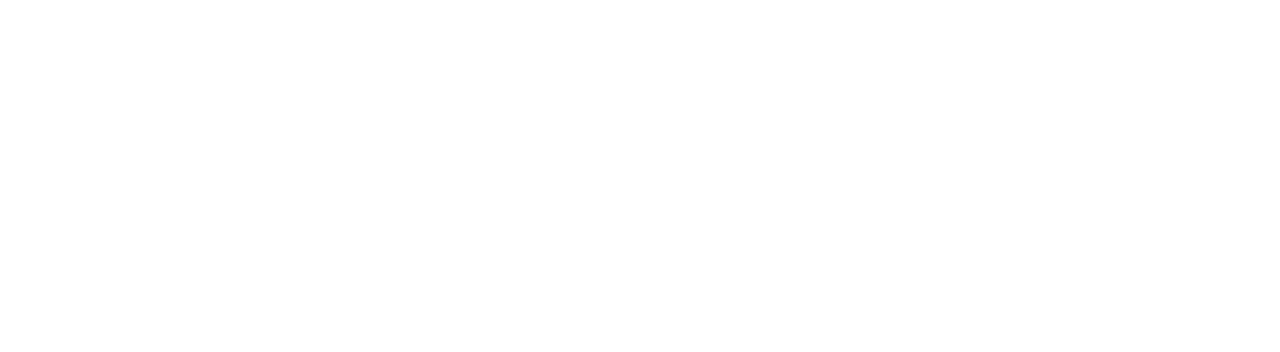
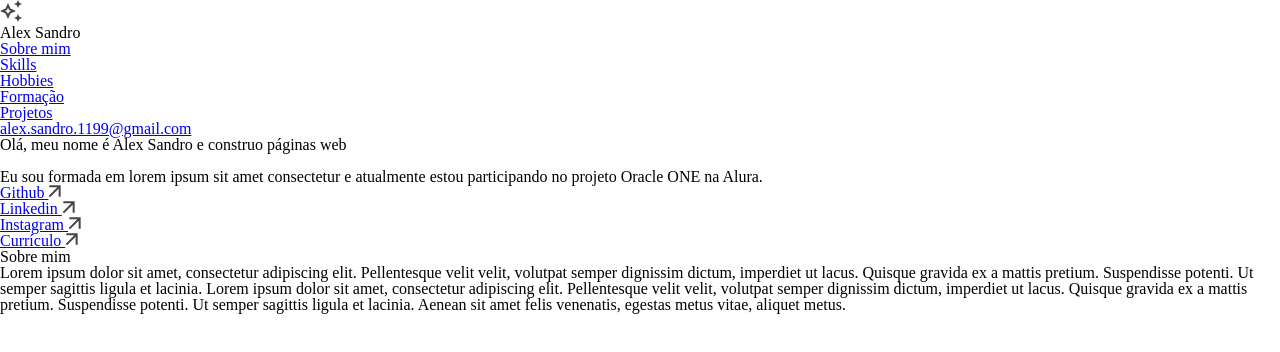
Before and after one commit to alexsanjr/portfolio-challange-oracle, a plain HTML site: page index.html in a window 1280 px wide. Drawn offline with Linux system fonts and the light colour scheme.

Commit message:
html e imgs adicionadas

```diff
--- /dev/null
+++ b/css/reset.css
@@ -0,0 +1,43 @@
+html, body, div, span, applet, object, iframe,
+h1, h2, h3, h4, h5, h6, p, blockquote, pre,
+a, abbr, acronym, address, big, cite, code,
+del, dfn, em, img, ins, kbd, q, s, samp,
+small, strike, strong, sub, sup, tt, var,
+b, u, i, center,
+dl, dt, dd, ol, ul, li,
+fieldset, form, label, legend,
+table, caption, tbody, tfoot, thead, tr, th, td,
+article, aside, canvas, details, embed,
+figure, figcaption, footer, header, hgroup,
+menu, nav, output, ruby, section, summary,
+time, mark, audio, video {
+	margin: 0;
+	padding: 0;
+	border: 0;
+	font-size: 100%;
+	font: inherit;
+	vertical-align: baseline;
+}
+/* HTML5 display-role reset for older browsers */
+article, aside, details, figcaption, figure,
+footer, header, hgroup, menu, nav, section {
+	display: block;
+}
+body {
+	line-height: 1;
+}
+ol, ul {
+	list-style: none;
+}
+blockquote, q {
+	quotes: none;
+}
+blockquote:before, blockquote:after,
+q:before, q:after {
+	content: '';
+	content: none;
+}
+table {
+	border-collapse: collapse;
+	border-spacing: 0;
+}
--- a/css/style.css
+++ b/css/style.css
@@ -0,0 +1 @@
+@import url(./reset.css);
--- a/index.html
+++ b/index.html
@@ -4,10 +4,50 @@
   <meta charset="UTF-8">
   <meta http-equiv="X-UA-Compatible" content="IE=edge">
   <meta name="viewport" content="width=device-width, initial-scale=1.0">
+  <link rel="stylesheet" href="./css/style.css">
   <title>Portfólio</title>
 </head>
+
 <body>
-    <header></header>
+  <nav>
+    <img src="./img/estrelas.svg" alt="estrelas">
+    <p>Alex Sandro</p>
+    <ul>
+      <li><a href="#" target="_blank">Sobre mim</a></li>
+      <li><a href="#" target="_blank">Skills</a></li>
+      <li><a href="#" target="_blank">Hobbies</a></li>
+      <li><a href="#" target="_blank">Formação</a></li>
+      <li><a href="#" target="_blank">Projetos</a></li>
+      <li><a href="#" target="_blank">alex.sandro.1199@gmail.com</a></li>
+    </ul>
+  </nav>
 
+  <header>
+    <h1>Olá, meu nome é Alex Sandro e construo páginas web</h1>
+    <!-- minha foto de perfil --> <img src="" alt="">
+    <p>Eu sou formada em lorem ipsum sit amet consectetur e atualmente estou participando no projeto Oracle ONE na Alura.</p>
+    <ul>
+    <li><a href="#" target="_blank">Github <img src="./img/seta.svg" alt="seta"></a></li>
+    <li><a href="#" target="_blank">Linkedin <img src="./img/seta.svg" alt="seta"></a></li>
+    <li><a href="#" target="_blank">Instagram <img src="./img/seta.svg" alt="seta"></a></li>
+    <li><a href="#" target="_blank">Currículo <img src="./img/seta.svg" alt="seta"></a></li>
+    </ul>
+  </header>
+
+  <div class="sobre">
+    <h2>Sobre mim</h2>
+    <p>Lorem ipsum dolor sit amet, consectetur adipiscing elit. Pellentesque velit velit, volutpat semper dignissim dictum, imperdiet ut lacus. Quisque gravida ex a mattis pretium. Suspendisse potenti. Ut semper sagittis ligula et lacinia.
+      Lorem ipsum dolor sit amet, consectetur adipiscing elit. Pellentesque velit velit, volutpat semper dignissim dictum, imperdiet ut lacus. Quisque gravida ex a mattis pretium. Suspendisse potenti. Ut semper sagittis ligula et lacinia. Aenean sit amet felis venenatis, egestas metus vitae, aliquet metus.
+    </p>
+    <!-- imagem com assinatura --> <img src="" alt="">
+  </section>
+
+  <div class="hobbies"></div>
+  <div class="soft-skills"></div>
+  <div class="formacao"></div>
+  <div class="projetos"></div>
+  <div class="form"></div>
+
+  <footer class="footer"></footer>
 </body>
 </html>
```
Also changed, not shown: img/estrelas.svg (added), img/seta.svg (added).
